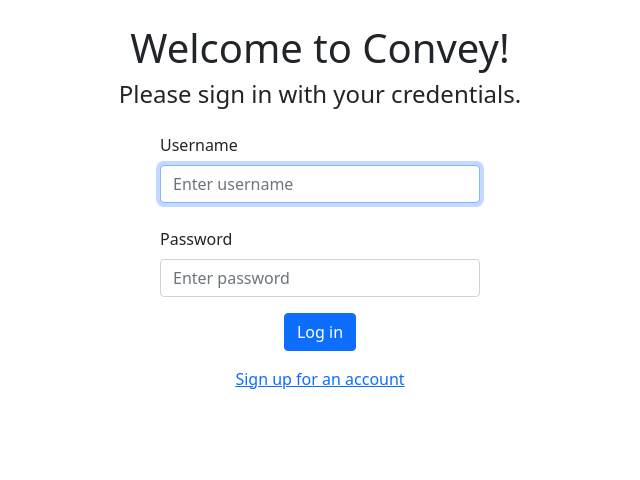
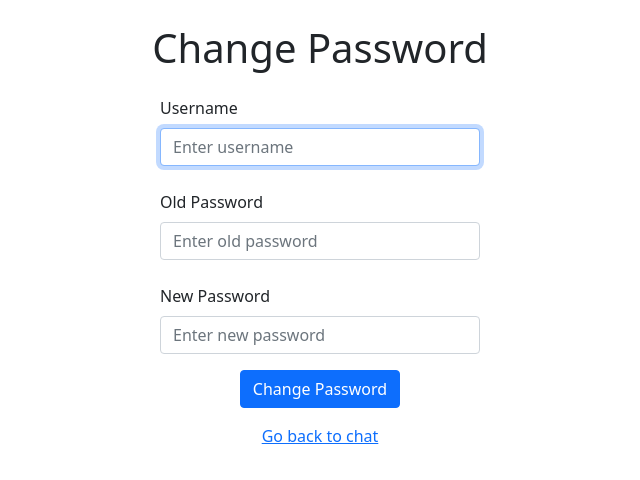
Before and after one commit to TomaszGryczka/Convey, a React (Create React App) app in the folder convey-frontend/: page /password in a window 1280 px wide. Before the commit this address led to /login. Shown: the top 480 px of the page, without its empty margins (320-960 px from the left). Built offline with nearby package versions, Linux system fonts and the light colour scheme; what recoil-persist would draw is missing.

Commit message:
add changing password functionality

```diff
--- a/convey-frontend/src/App.js
+++ b/convey-frontend/src/App.js
@@ -6,6 +6,7 @@ import Registration from './Components/Registration/Registration.jsx';
 import ProtectedRoute from './Components/ProtectedRoute.jsx';
 import { RecoilRoot } from 'recoil';
 import { recoilPersist } from 'recoil-persist';
+import PasswordChange from './Components/PasswordChange/PasswordChange.jsx';
 
 const { persistAtom } = recoilPersist({
   key: "recoil-persist",
@@ -20,6 +21,7 @@ const App = (props) => {
               <Route element={<ProtectedRoute/>}>
                 <Route exact path="/chat" element={<Chat/>} />
               </Route>
+              <Route exact path="/password" element={<PasswordChange/>}/>
               <Route exact path='/login' element={<Login/>}/>
               <Route exact path='/register' element={<Registration/>}/>
               <Route exact path="/*" element={<Navigate to="/login"/>}/>
--- a/convey-frontend/src/Components/Chat/Chat.jsx
+++ b/convey-frontend/src/Components/Chat/Chat.jsx
@@ -21,7 +21,6 @@ import { useNavigate } from "react-router-dom";
 let stompClient = null;
 
 const Chat = (props) => {
-
   const navigate = useNavigate();
 
   const [currentUser, setloggedInUser] = useRecoilState(loggedInUser);
@@ -35,7 +34,7 @@ const Chat = (props) => {
   const [text, setText] = useState("");
 
   useEffect(() => {
-    if(localStorage.getItem("accessToken") === null) {
+    if (localStorage.getItem("accessToken") === null) {
       navigate("/login");
     }
 
@@ -89,7 +88,6 @@ const Chat = (props) => {
 
   const loadContacts = () => {
     getUsers().then((users) => {
-
       let copyOfUsers = [...users];
 
       copyOfUsers.map((user) => {
@@ -101,21 +99,23 @@ const Chat = (props) => {
         });
 
         setContacts(copyOfUsers);
-        if (activeContact.id === undefined && copyOfUsers.length > 0 && currentUser.id !== undefined) {
-
+        if (
+          activeContact.id === undefined &&
+          copyOfUsers.length > 0 &&
+          currentUser.id !== undefined
+        ) {
           let contactCopy = structuredClone(users[0]);
           contactCopy.newMessages = 0;
 
           setActiveContact(copyOfUsers[0]);
-       }
-
+        }
       });
       return copyOfUsers;
-    })
-  }
+    });
+  };
 
   const sendMessage = (msg) => {
-    if(currentUser.id === undefined || activeContact.id === undefined) {
+    if (currentUser.id === undefined || activeContact.id === undefined) {
       return;
     }
 
@@ -144,13 +144,17 @@ const Chat = (props) => {
     if (activeContact.id === notification.senderId) {
       findChatMessage(notification.id).then((message) => {
         const newMessages = [...messages];
-        newMessages.push(message)
+        newMessages.push(message);
         setMessages(newMessages);
       });
     } else {
-      message.info("Received new message from " + notification.senderName);
+      //message.info("Received new message from " + notification.senderName);
     }
     loadContacts();
+  };
+
+  const handleChangePassword = () => {
+    navigate("/password");
   };
 
   return (
@@ -159,7 +163,7 @@ const Chat = (props) => {
         <div className="profile">
           <div className="wrap">
             <div id="profile-img" className="online">
-            {(new String(currentUser.username)).charAt(0).toUpperCase()}
+              {new String(currentUser.username).charAt(0).toUpperCase()}
             </div>
             <p>{currentUser.username}</p>
             <div id="status-options">
@@ -204,7 +208,7 @@ const Chat = (props) => {
                     <div className="meta">
                       <p className="name">{contact.username}</p>
                       {activeContact.id !== contact.id &&
-                      contact.newMessages !== undefined &&
+                        contact.newMessages !== undefined &&
                         contact.newMessages > 0 && (
                           <p className="preview">
                             <span>{contact.newMessages} new messages</span>
@@ -222,7 +226,7 @@ const Chat = (props) => {
             <i className="fa fa-user fa-fw" aria-hidden="true"></i>{" "}
             <span>Profile</span>
           </Button> */}
-          <Button id="settings">
+          <Button id="settings" onClick={handleChangePassword}>
             <i className="fa fa-cog fa-fw" aria-hidden="true"></i>{" "}
             <span>Settings</span>
           </Button>
@@ -230,9 +234,15 @@ const Chat = (props) => {
       </div>
       <div className="content">
         <div className="contact-profile">
-          <div id="profile-img">
-            {activeContact.username !== undefined && activeContact.username.charAt(0).toUpperCase()}
-          </div>
+          {activeContact.username === undefined
+            ? null
+            : (
+                <div id="profile-img">
+                  {activeContact.username !== undefined &&
+                    activeContact.username.charAt(0).toUpperCase()}
+                </div>
+              )}
+
           <p>{activeContact && activeContact.username}</p>
         </div>
         <ScrollToBottom className="messages">
--- a/convey-frontend/src/Components/Login/Login.jsx
+++ b/convey-frontend/src/Components/Login/Login.jsx
@@ -21,6 +21,7 @@ const Login = (props) => {
     }
 
     signedUp();
+    changedPassword();
 
   }, [loginAlert.current])
 
@@ -80,6 +81,16 @@ const Login = (props) => {
     localStorage.removeItem("success");
   }
 
+  const changedPassword = () => {
+    const success = localStorage.getItem("successPassword");
+
+    if(success) {
+      showRegistrationAlert("success", "Password changed!", "You can now log in with your credentials.");
+    }
+
+    localStorage.removeItem("successPassword");
+  }
+
   return (
     <div className="Login">
       <div className="text-center m-4">
--- /dev/null
+++ b/convey-frontend/src/Components/PasswordChange/PasswordChange.css
@@ -0,0 +1,9 @@
+.Password {
+    padding: auto;
+}
+
+.Password Form {
+    padding: auto;
+    margin: 0 auto;
+    max-width: 320px;
+}
--- /dev/null
+++ b/convey-frontend/src/Components/PasswordChange/PasswordChange.jsx
@@ -0,0 +1,112 @@
+import React from "react";
+import Button from "react-bootstrap/Button";
+import Form from "react-bootstrap/Form";
+import { Link, useNavigate } from "react-router-dom";
+
+import "./PasswordChange.css";
+import { changePassword } from "../../Util/Util";
+import "../Registration/RegistrationAlert"
+import AlertInfo from "../Registration/RegistrationAlert";
+
+const PasswordChange = (props) => {
+  const registrationAlert = React.createRef();
+  const navigate = useNavigate();
+
+  const handleSubmit = event => {
+    event.preventDefault();
+
+    if(validateChangePassword(event.target.username.value, event.target.oldPassword.value, event.target.newPassword.value)) {
+      localStorage.clear();
+      change(event.target.username.value, event.target.oldPassword.value, event.target.newPassword.value);
+    }
+  }
+
+  const change = (username, oldPassword, newPassword) => {
+    changePassword({
+        username: username,
+        oldPassword: oldPassword,
+        newPassword: newPassword,
+    }).then(() => {
+        const success = true;
+        localStorage.setItem("successPassword", success);
+        navigate("/login");
+    }).catch((error) => {
+        showRegistrationAlert("danger", "Something went wrong!", "Please try again later.");
+    });
+  }
+
+  const showRegistrationAlert = (variant, heading, message) => {
+    registrationAlert.current.setVariant(variant);
+    registrationAlert.current.setHeading(heading);
+    registrationAlert.current.setMessage(message);
+    registrationAlert.current.setVisible(true);
+  }
+
+  const validateChangePassword = (username, oldPassword, newPassword) => {
+    if(username.trim() === "") {
+      showRegistrationAlert("danger", "Error!", "Empty username!");
+      return false;
+    } else if (oldPassword.trim() === "") {
+      showRegistrationAlert("danger", "Error!", "Empty old password!");
+      return false;
+    } else if(newPassword.trim() === "") {
+      showRegistrationAlert("danger", "Error!", "Empty new password!");
+      return false;
+    }
+
+    return true;
+  }
+
+  return (
+    <div className="Registration">
+      <div className="text-center m-4">
+        <h1>Change Password</h1>
+      </div>
+
+      <Form onSubmit={handleSubmit}>
+        <Form.Group controlId="username">
+          <Form.Label>Username</Form.Label>
+          <Form.Control
+            autoFocus
+            name="username"
+            placeholder="Enter username"
+          />
+        </Form.Group>
+
+        <Form.Group controlId="oldPassword">
+          <Form.Label className="mt-4">Old Password</Form.Label>
+          <Form.Control
+            type="password"
+            name="oldpassword"
+            placeholder="Enter old password"
+          />
+        </Form.Group>
+
+        <Form.Group controlId="newPassword">
+          <Form.Label className="mt-4">New Password</Form.Label>
+          <Form.Control
+            type="password"
+            name="newpassword"
+            placeholder="Enter new password"
+          />
+        </Form.Group>
+
+        <div className="text-center">
+          <Button className="m-3" variant="primary" type="submit">
+            Change Password
+          </Button>
+        </div>
+
+        <div className="text-center">
+          <Link to={"/chat"}>
+          Go back to chat
+          </Link>
+        </div>
+      </Form>
+
+      <AlertInfo ref={registrationAlert}/>
+    </div>
+  );
+}
+
+export default PasswordChange;
--- a/convey-frontend/src/Util/Util.js
+++ b/convey-frontend/src/Util/Util.js
@@ -35,6 +35,14 @@ export function signUp(signUpRequest) {
         url: API_SERVICE + "/users",
         method: "POST",
         body: JSON.stringify(signUpRequest)
+    });
+}
+
+export function changePassword(changePasswordRequest) {
+    return request({
+        url: API_SERVICE + "/user/password",
+        method: "POST",
+        body: JSON.stringify(changePasswordRequest)
     });
 }
 
```
Also changed, not shown: 1 other file (tests, documents, lock files or other folders).
